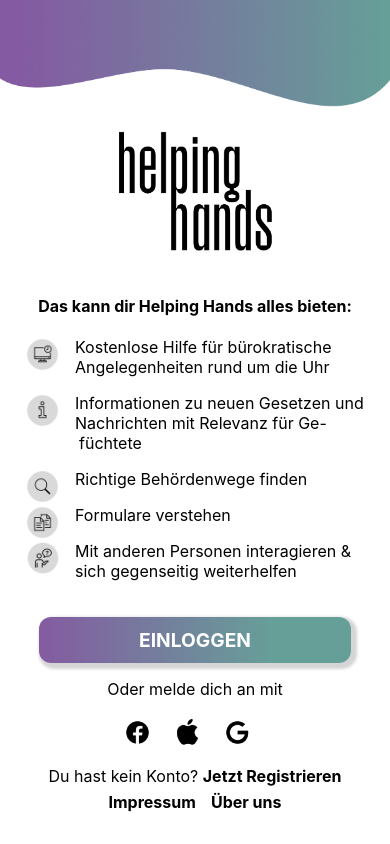
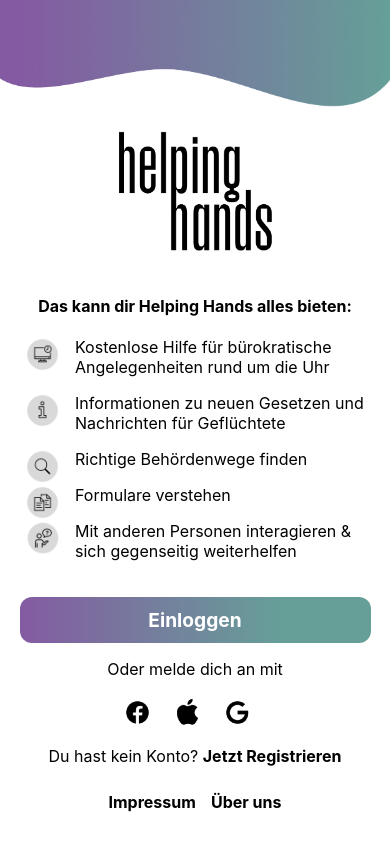
Before and after one commit to xSilentStorm313/Projekt-Web, a React (Create React App) app in the folder webapp/: page / in a window 390 px wide. Built offline with nearby package versions, Linux system fonts and the light colour scheme.

Commit message:
login und registrieren responsive

```diff
--- a/webapp/src/App.css
+++ b/webapp/src/App.css
@@ -27,12 +27,13 @@
   margin-right: 15px;
 }
 
+@media (max-width: 600px) {
   .buttonstartseite {
     background-image: linear-gradient(to right, rgb(132, 91, 162) 0%, rgb(102, 159, 152) 75%);
     color: white;
-  width: 80%;
+    width: 90%;
     padding: 0.75rem 1.25rem;
-  box-shadow: 0.188rem 0.188rem 0.188rem 0.188rem rgb(213, 213, 213);
+    /* box-shadow: 0.188rem 0.188rem 0.188rem 0.188rem rgb(213, 213, 213); */
     border-radius: 0.75rem;
     text-align: center;
     font-size: 1.2rem;
@@ -42,6 +43,26 @@
     border: none;
     margin-left: auto;
     margin-right: auto;
+  }
+}
+
+@media (min-width: 601px) {
+  .buttonstartseite {
+    background-image: linear-gradient(to right, rgb(132, 91, 162) 0%, rgb(102, 159, 152) 75%);
+    color: white;
+    width: 34rem;
+    padding: 0.75rem 1.25rem;
+    /* box-shadow: 0.188rem 0.188rem 0.188rem 0.188rem rgb(213, 213, 213); */
+    border-radius: 0.75rem;
+    text-align: center;
+    font-size: 1.2rem;
+    font-weight: bold;
+    cursor: pointer;
+    transition: background-color 250ms;
+    border: none;
+    margin-left: auto;
+    margin-right: auto;
+  }
 }
 
 .buttonstartseitetext{
@@ -66,6 +87,7 @@ a:link {
   text-align: center;
   margin-bottom: 0px;
   color: black;
+  position:absolute;
 }
 
 .impressumlink{
--- a/webapp/src/Login.css
+++ b/webapp/src/Login.css
@@ -22,7 +22,8 @@
   font-size: 2.25rem;
 }
 
-.input[type=text],[type=password] {
+.input[type=text],
+[type=password] {
   width: 80%;
   padding: 0.75rem 1.25rem;
   box-sizing: border-box;
@@ -41,13 +42,14 @@
   color: black;
   font-weight: bold;
 }
-
+@media (min-width: 601px) {
   .buttonlogin {
     background-image: linear-gradient(to right, rgb(132, 91, 162) 0%, rgb(102, 159, 152) 75%);
     color: white;
-  width: 80%;
-  padding: 0.75rem 1.25rem;
-  box-shadow: 0.188rem 0.188rem 0.188rem 0.188rem rgb(213, 213, 213);
+    width: 34rem;
+    padding: 0.6rem 1.25rem;
+    margin-top: 1.25rem;
+    /* box-shadow: 0.188rem 0.188rem 0.188rem 0.188rem rgb(213, 213, 213); */
     border-radius: 0.75rem;
     text-align: center;
     font-size: 1.2rem;
@@ -56,16 +58,22 @@
     transition: background-color 250ms;
     border: none
   }
+}
 
-.footer {
-  position: fixed;
+@media (max-width: 600px) {
+  .buttonlogin {
+    background-image: linear-gradient(to right, rgb(132, 91, 162) 0%, rgb(102, 159, 152) 75%);
+    color: white;
+    width: 90%;
+    padding: 0.6rem 1.25rem;
+    margin-top: 1.25rem;
+    /* box-shadow: 0.188rem 0.188rem 0.188rem 0.188rem rgb(213, 213, 213); */
+    border-radius: 0.75rem;
+    text-align: center;
+    font-size: 1.2rem;
     font-weight: bold;
-  left: 0;
-  right: 0rem;
-  bottom: 0;
-  width: 100%;
-  padding: 2rem;
-  text-align: center;
-  margin-bottom: 0rem;
-
+    cursor: pointer;
+    transition: background-color 250ms;
+    border: none
   }
+}
--- a/webapp/src/Registrieren.css
+++ b/webapp/src/Registrieren.css
@@ -46,14 +46,13 @@
 .buttoneinloggen {
     background-color: transparent;
     color: white;
-    display: flex;
     align-items: center;
     justify-content: center;
     width: 5.938rem;
     height: 1.563rem;
     color: #fff;
     cursor: pointer;
-    position: fixed;
+    position:absolute;
     top: 1.875rem;
     right: 1.875rem;
     z-index: 1001;
@@ -62,13 +61,14 @@
     font-weight: bold;
 }
 
+@media (max-width: 600px) {
     .registrierenweiterbutton {
         background-image: linear-gradient(to right, rgb(132, 91, 162) 0%, rgb(102, 159, 152) 75%);
         color: white;
-    width: 80%;
+        width: 90%;
         padding: 0.75rem 1.25rem;
-    margin: 1rem 2rem;
-    box-shadow: 0.188rem 0.188rem 0.188rem 0.188rem rgb(213, 213, 213);
+        margin: 1rem 1rem;
+        /* box-shadow: 0.188rem 0.188rem 0.188rem 0.188rem rgb(213, 213, 213); */
         border-radius: 0.75rem;
         text-align: center;
         font-size: 1.2rem;
@@ -77,3 +77,22 @@
         transition: background-color 250ms;
         border: none;
     }
+}
+
+@media (min-width: 601px) {
+    .registrierenweiterbutton {
+        background-image: linear-gradient(to right, rgb(132, 91, 162) 0%, rgb(102, 159, 152) 75%);
+        color: white;
+        width: 34rem;
+        padding: 0.75rem 1.25rem;
+        margin: 1rem 1rem;
+        /* box-shadow: 0.188rem 0.188rem 0.188rem 0.188rem rgb(213, 213, 213); */
+        border-radius: 0.75rem;
+        text-align: center;
+        font-size: 1.2rem;
+        font-weight: medium;
+        cursor: pointer;
+        transition: background-color 250ms;
+        border: none;
+    }
+}
--- a/webapp/src/components/Footer.js
+++ b/webapp/src/components/Footer.js
@@ -3,9 +3,9 @@ import '../App.css';
 
 export default function Footer() {
     return (
-        <footer className="footer">
+        <div className="footer">
             <a href="https://www.hm.edu/impressum/index.de.html" className="impressumlink">Impressum</a>&nbsp;&nbsp;&nbsp;&nbsp;
             <a href="https://www.hm.edu/datenschutz/datenschutzhinweis_studierende.de.html"className="überunslink">Über uns</a>
-        </footer>
+        </div>
     )
 }
--- a/webapp/src/components/LoginMenu.js
+++ b/webapp/src/components/LoginMenu.js
@@ -63,7 +63,7 @@ export default function LoginMenu() {
                 </label>
                 <br />
                 <div className="button">
-                    <input type="submit" value="EINLOGGEN" className="buttonlogin" />
+                    <input type="submit" value="Einloggen" className="buttonlogin" />
                 </div>
                 <p className="passwortvergessen">Passwort vergessen</p>
                 <br />
--- a/webapp/src/components/Regestrierung/RegistrierenText.js
+++ b/webapp/src/components/Regestrierung/RegistrierenText.js
@@ -186,7 +186,7 @@ const RegestrierungText = () => {
       <br />
       {error && <p>{error}</p>}
       <div className="button">
-          <input type="submit" value="JETZT REGISTRIEREN" className="registrierenweiterbutton" onClick={handleSubmit} />
+          <input type="submit" value="Jetzt Registrieren" className="registrierenweiterbutton" onClick={handleSubmit} />
       </div>
 
     </div>
--- a/webapp/src/components/Startseite/Einloggenbutton.js
+++ b/webapp/src/components/Startseite/Einloggenbutton.js
@@ -5,7 +5,7 @@ export default function Button() {
     return (
         <div className="buttonstartseite">
             <Link to="/login">
-                <p className="buttonstartseitetext">EINLOGGEN</p>
+                <p className="buttonstartseitetext">Einloggen</p>
             </Link>
         </div>
     ) }
--- a/webapp/src/components/Startseite/StartseiteText.js
+++ b/webapp/src/components/Startseite/StartseiteText.js
@@ -10,7 +10,7 @@ export default function InfoText() {
         <div>
             <h4>Das kann dir Helping Hands alles bieten:</h4>
             <p><img src={icon1} className="icon" alt="icon" align="left" /><p className="texthome"> Kostenlose Hilfe für bürokratische Angelegenheiten rund um die Uhr</p></p>
-            <p><img src={icon2} className="icon" alt="icon" align="left" /><p className="texthome"> Informationen zu neuen Gesetzen und Nachrichten mit Relevanz für Ge- &nbsp; &nbsp;&nbsp;&nbsp;&nbsp;&nbsp;&nbsp;&nbsp;&nbsp;&nbsp;&nbsp;&nbsp;&nbsp;füchtete</p></p>
+            <p><img src={icon2} className="icon" alt="icon" align="left" /><p className="texthome"> Informationen zu neuen Gesetzen und Nachrichten für Geflüchtete</p></p>
             <p><img src={icon3} className="icon" alt="icon" align="left" /><p className="texthome"> Richtige Behördenwege finden</p></p>
             <p><img src={icon4} className="icon" alt="icon" align="left" /><p className="texthome"> Formulare verstehen</p></p>
             <p><img src={icon5} className="icon" alt="icon" align="left" /><p className="texthome"> Mit anderen Personen interagieren & sich gegenseitig weiterhelfen</p></p>
```
Lines whose indentation alone changed are shown as unchanged.
